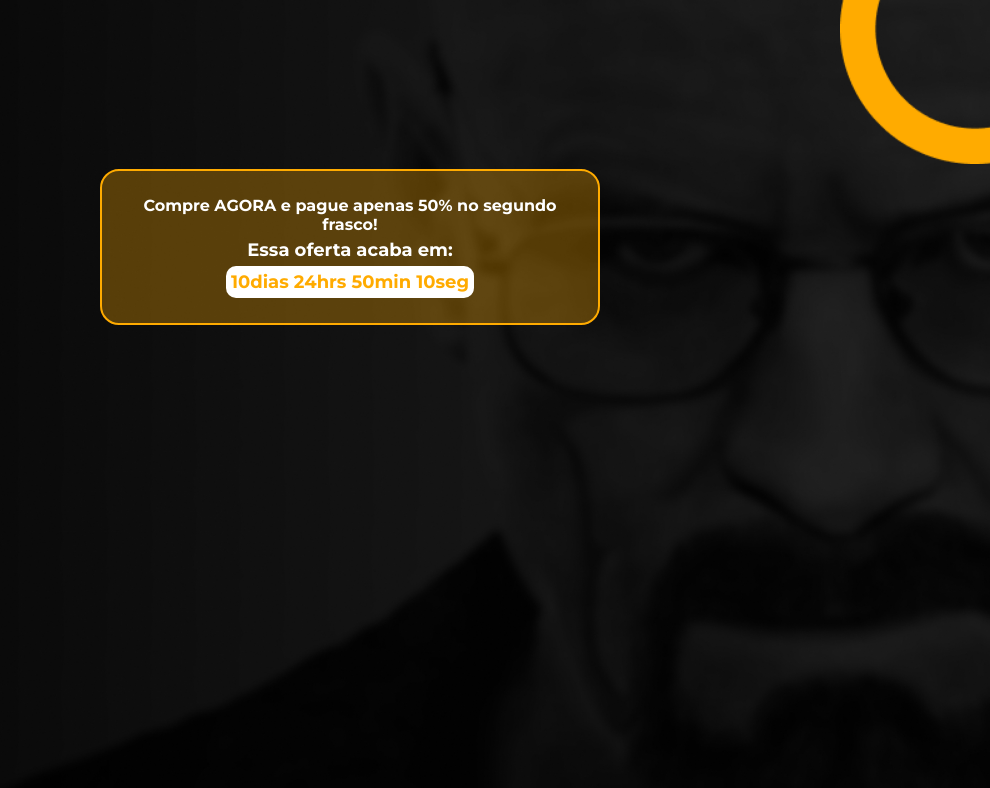
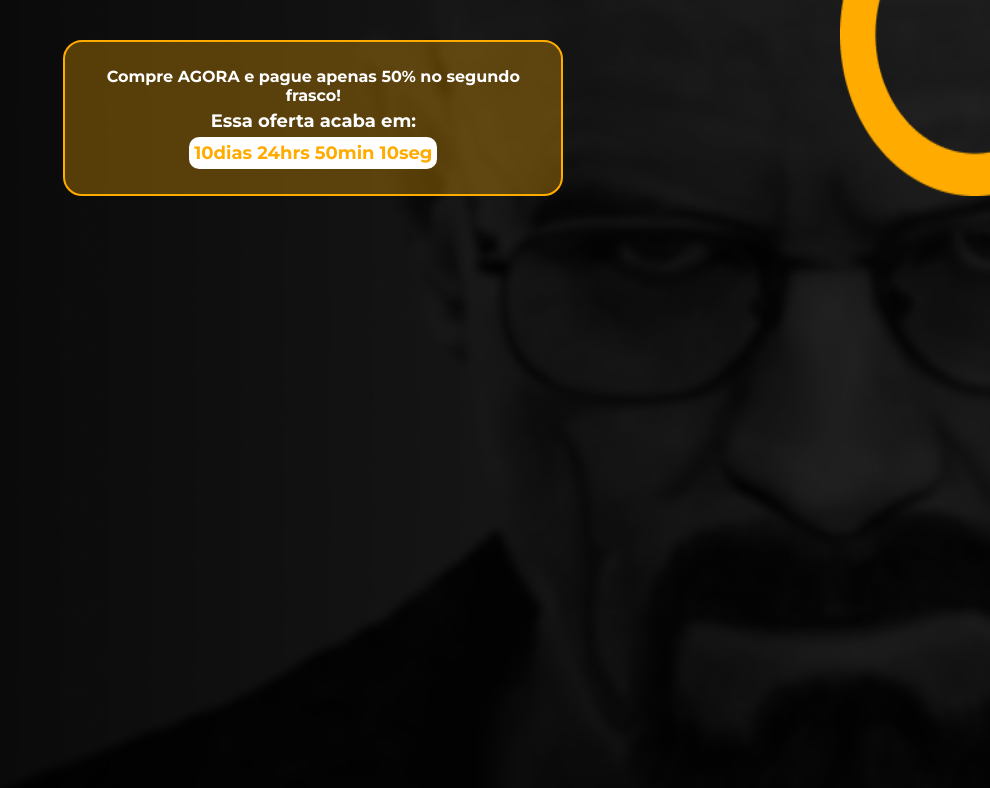
Before and after one commit to Josedev21/breaking-projeto, a website built with Parcel: page src/index.html in a window 1280 px wide. Shown: the whole page, without its empty margins (290-1280 px from the left). Built offline with nearby package versions, Linux system fonts and the light colour scheme.

Commit message:
ajustando contador e eclipse

```diff
--- a/src/index.html
+++ b/src/index.html
@@ -7,19 +7,22 @@
     <title>Document</title>
     <link rel="preconnect" href="https://fonts.googleapis.com">
     <link rel="preconnect" href="https://fonts.gstatic.com" crossorigin>
-    <link href="https://fonts.googleapis.com/css2?family=Montserrat:ital,wght@0,100..900;1,100..900&display=swap" rel="stylesheet">
+    <link href="https://fonts.googleapis.com/css2?family=Montserrat:ital,wght@0,100..900;1,100..900&display=swap"
+        rel="stylesheet">
     <link rel="stylesheet" href="./styles/main.scss">
 </head>
 
 <body>
     <section class="hero">
-        <div class="hero__eclipse">
-            <img class="hero__eclipse__right" src="./images/Ellipse - hero-right.png" alt="eclipse right">
-        </div>
-        <div class="contador">
-            <div class="contador__content">
-                <p>Compre AGORA e pague apenas 50% no segundo frasco! </p>
-                <p>Essa oferta acaba em: <span>10dias 24hrs 50min 10seg</span></p>
+        <div class="hero__header">
+            <div class="contador">
+                <div class="contador__content">
+                    <p>Compre AGORA e pague apenas 50% no segundo frasco! </p>
+                    <p>Essa oferta acaba em: <span>10dias 24hrs 50min 10seg</span></p>
+                </div>
+            </div>
+            <div class="hero__eclipse">
+                <img class="hero__eclipse__right" src="./images/Ellipse - hero-right.png" alt="eclipse right">
             </div>
         </div>
     </section>
--- a/src/styles/_components/_time-hero.scss
+++ b/src/styles/_components/_time-hero.scss
@@ -1,13 +1,18 @@
 .contador {
     background-color:  rgba(255, 171, 0, 0.31);
     display: flex;
-    margin: 0 auto;
-    margin-top: 5px;
+    margin-left: auto;
+    margin-top: 40px;
     width: 500px;
     max-width: 500px;
     padding: 25px;
     border-radius: 19px;
     border: 2px solid #FFAB00;
+
+    &__contador-container {
+        display: flex;
+        justify-content: flex-end;
+    }
 
 
     &__content {
--- a/src/styles/_hero.scss
+++ b/src/styles/_hero.scss
@@ -3,6 +3,11 @@
     background-image: url(../images/fundo--hero.jpg);
     background-size: cover;
     background-position: center;
+
+    &__header {
+        display: grid;
+        grid-template-columns: 2fr 1fr;
+    }
 
     &__eclipse {
         display: flex;
@@ -11,6 +16,7 @@
 
         img {
             width: 150px;
+            height: auto;
         }
 
     }
```
